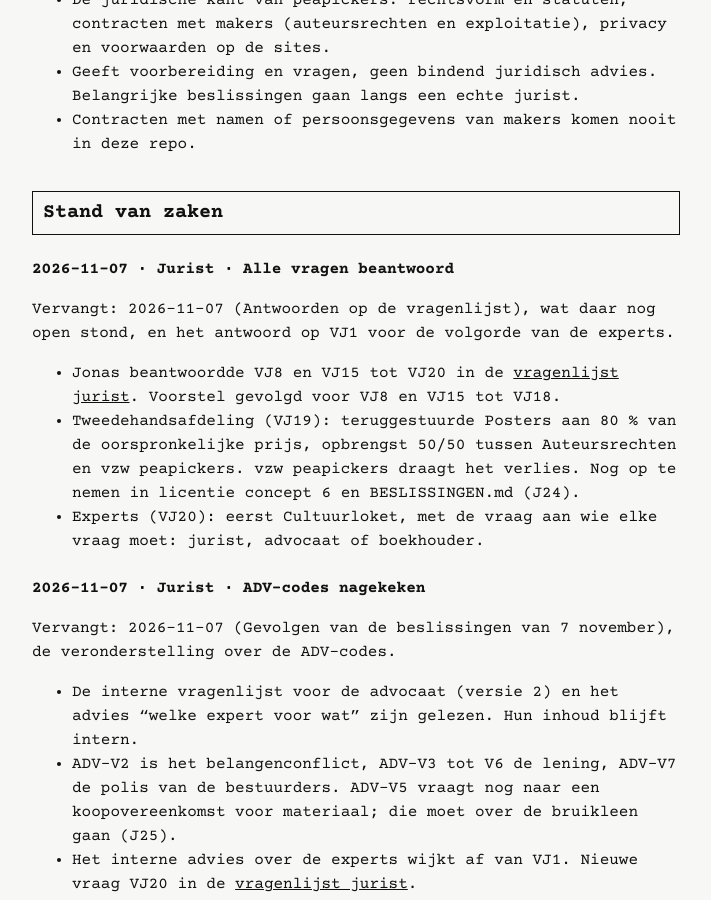
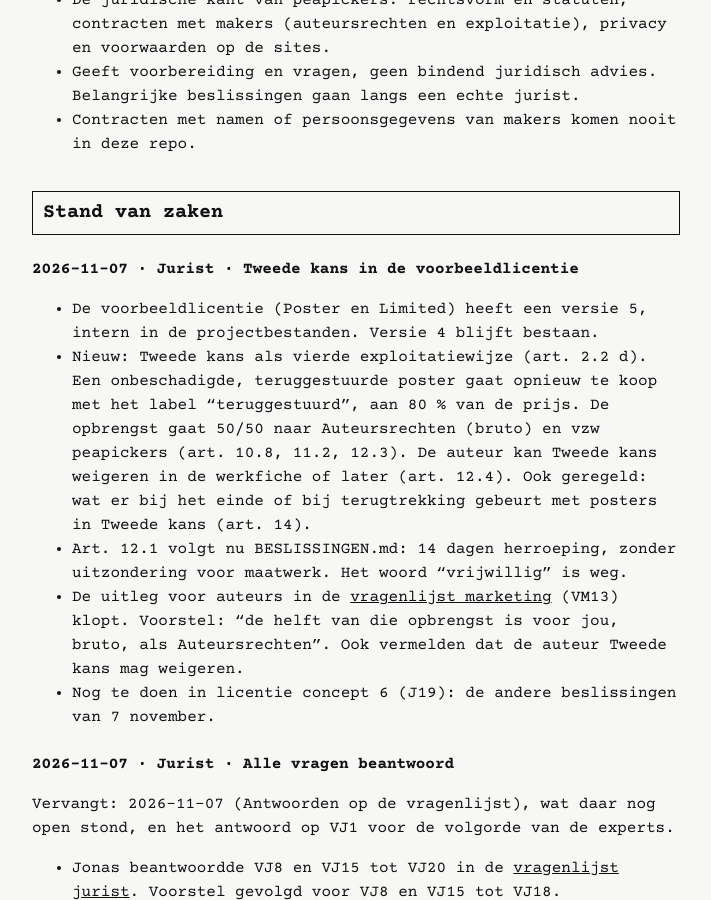
Before and after one commit to peapickers/peapickers.github.io, a Jekyll site: the page built from projecten/jurist.md, in a window 1280 px wide and 900 px high, scrolled down 489 px. Shown: the whole window, without its empty margins (284-995 px from the left). Built offline with Jekyll 4.4.1, drawn with Linux system fonts in a browser that asks for light colours.

Commit message:
Projectpagina jurist: Tweede kans in de voorbeeldlicentie v5
Co-Authored-By: Claude Opus 5.5 <noreply@anthropic.com>
Claude-Session: https://claude.ai/code/session_01CW2uQvtCAbJayujQzR9djk

```diff
--- a/projecten/jurist.md
+++ b/projecten/jurist.md
@@ -16,6 +16,14 @@ Claude-project: Jurist · Repo: [peapickers/peapickers.github.io](https://github
 - Contracten met namen of persoonsgegevens van makers komen nooit in deze repo.
 
 ## Stand van zaken
+
+### 2026-11-07 · Jurist · Tweede kans in de voorbeeldlicentie
+
+- De voorbeeldlicentie (Poster en Limited) heeft een versie 5, intern in de projectbestanden. Versie 4 blijft bestaan.
+- Nieuw: Tweede kans als vierde exploitatiewijze (art. 2.2 d). Een onbeschadigde, teruggestuurde poster gaat opnieuw te koop met het label "teruggestuurd", aan 80 % van de prijs. De opbrengst gaat 50/50 naar Auteursrechten (bruto) en vzw peapickers (art. 10.8, 11.2, 12.3). De auteur kan Tweede kans weigeren in de werkfiche of later (art. 12.4). Ook geregeld: wat er bij het einde of bij terugtrekking gebeurt met posters in Tweede kans (art. 14).
+- Art. 12.1 volgt nu BESLISSINGEN.md: 14 dagen herroeping, zonder uitzondering voor maatwerk. Het woord "vrijwillig" is weg.
+- De uitleg voor auteurs in de [vragenlijst marketing](marketing/vragenlijst-2026-11-07.html) (VM13) klopt. Voorstel: "de helft van die opbrengst is voor jou, bruto, als Auteursrechten". Ook vermelden dat de auteur Tweede kans mag weigeren.
+- Nog te doen in licentie concept 6 (J19): de andere beslissingen van 7 november.
 
 ### 2026-11-07 · Jurist · Alle vragen beantwoord
 
```
